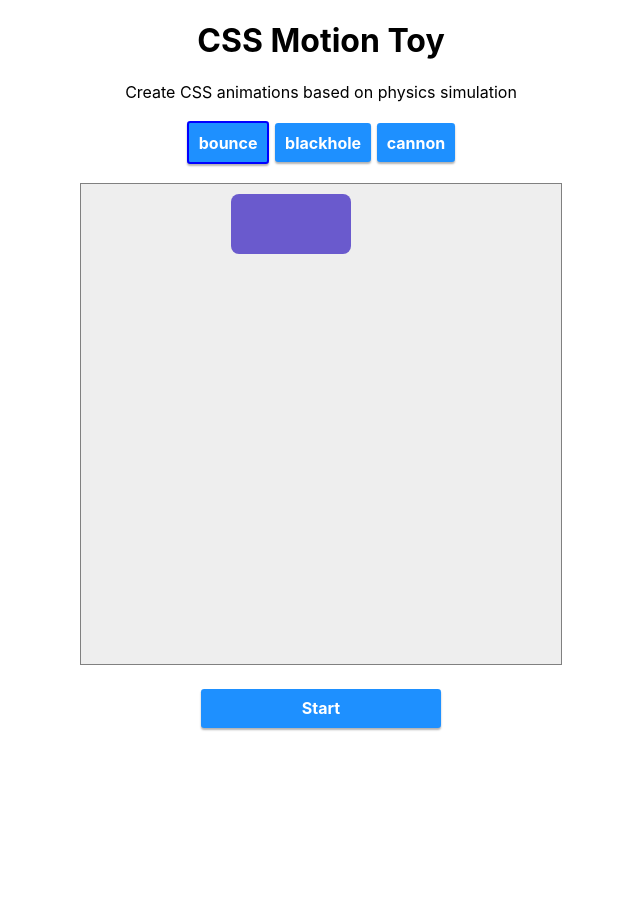
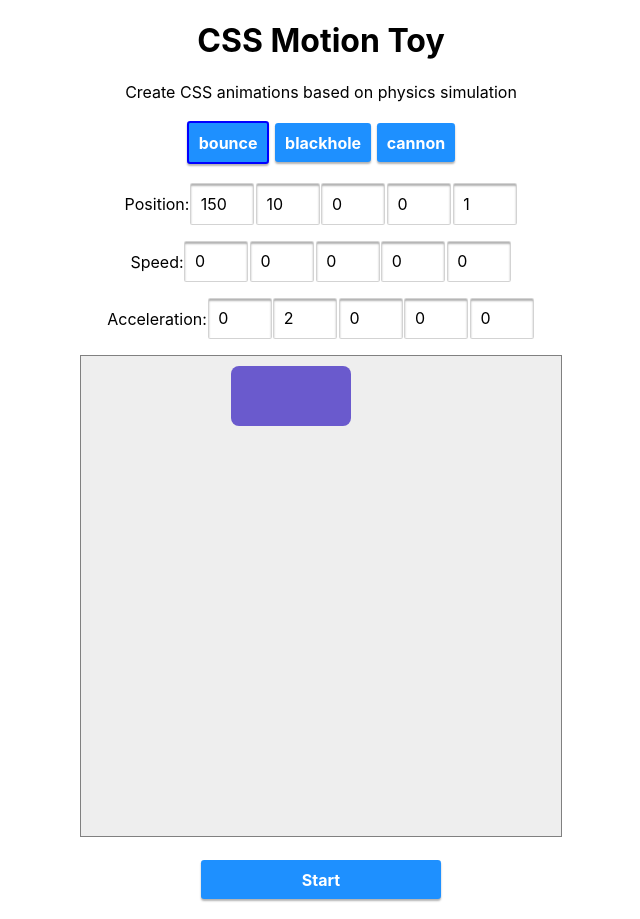
Before and after one commit to tomsoderlund/css-motion-toy, a React (Create React App) app: page / in a window 1280 px wide. Shown: the whole page, without its empty margins (319-959 px from the left). Before the commit the page ends 800 px from the top, so only its background shows below. Built offline with nearby package versions, Linux system fonts and the light colour scheme.

Commit message:
Custom value input

```diff
--- a/package.json
+++ b/package.json
@@ -15,6 +15,7 @@
     "deploy": "gh-pages -d build"
   },
   "dependencies": {
+    "lodash": "^4.17.11",
     "react": "^16.7.0",
     "react-dom": "^16.7.0",
     "react-scripts": "2.1.3",
--- a/src/App/App.js
+++ b/src/App/App.js
@@ -1,8 +1,12 @@
 import React, { Component } from 'react'
 import './App.css'
 
+import { DIMENSION_LABELS } from '../common/constants'
 import Simulator from '../components/Simulator'
 import MultiSelectButton from '../components/MultiSelectButton'
+import ArrayInput from '../components/ArrayInput'
+
+const { set } = require('lodash')
 
 const templates = {
   bounce: {
@@ -51,11 +55,22 @@ const options = {
 
 const objectToCSS = obj => Object.keys(obj).reduce((result, key) => result + `${key}: ${obj[key]}; `, '')
 
+const VariableInputBlock = ({ startState, label, onChange }) => <p>
+  <label>{label}:</label>
+  <ArrayInput
+    values={startState[label.toLowerCase()]}
+    labels={DIMENSION_LABELS}
+    onChange={onChange}
+  />
+</p>
+
 class App extends Component {
   constructor (props) {
     super(props)
+    const currentTemplate = 'bounce'
     this.state = {
-      currentTemplate: 'bounce'
+      currentTemplate,
+      startState: templates[currentTemplate].startState
     }
   }
 
@@ -64,7 +79,13 @@ class App extends Component {
   }
 
   handleSelectTemplate (currentTemplate) {
-    this.setState({ currentTemplate })
+    this.setState({ currentTemplate, startState: templates[currentTemplate].startState })
+  }
+
+  handleChangeStartState (variable, index, event) {
+    const startState = Object.assign({}, this.state.startState)
+    set(startState, `${variable}.${index}`, parseFloat(event.target.value))
+    this.setState({ startState })
   }
 
   render () {
@@ -78,8 +99,23 @@ class App extends Component {
             onSelect={this.handleSelectTemplate.bind(this)}
           />
         </p>
+        <VariableInputBlock
+          label='Position'
+          startState={this.state.startState}
+          onChange={this.handleChangeStartState.bind(this, 'position')}
+        />
+        <VariableInputBlock
+          label='Speed'
+          startState={this.state.startState}
+          onChange={this.handleChangeStartState.bind(this, 'speed')}
+        />
+        <VariableInputBlock
+          label='Acceleration'
+          startState={this.state.startState}
+          onChange={this.handleChangeStartState.bind(this, 'acceleration')}
+        />
         <Simulator
-          startState={templates[this.state.currentTemplate].startState}
+          startState={this.state.startState}
           appliedRules={templates[this.state.currentTemplate].appliedRules}
           options={options}
           handleOutput={this.logOutput}
--- a/src/common/constants.js
+++ b/src/common/constants.js
@@ -4,3 +4,5 @@ export const Y = 1
 export const Z = 2
 export const ROTATION = 3
 export const OPACITY = 4
+
+export const DIMENSION_LABELS = ['X', 'Y', 'Z', 'ROTATION', 'OPACITY']
--- /dev/null
+++ b/src/components/ArrayInput.js
@@ -0,0 +1,11 @@
+import React from 'react'
+import styled from 'styled-components'
+
+const ArrayValueInput = styled.input`
+  width: 4em;
+  margin: 0 0.05em;
+`
+
+export default ({ values, labels, onChange }) => <span>
+  {values.map((value, index) => <ArrayValueInput key={index} type='number' placeholder={labels[index]} title={labels[index]} value={value} onChange={onChange.bind(this, index)} />)}
+</span>
--- a/src/index.css
+++ b/src/index.css
@@ -77,7 +77,6 @@ select {
   font-size: inherit;
   padding: 0.6em;
   margin: 0.2em;
-  min-width: 15em;
 }
 input::placeholder,
 textarea::placeholder {
```
